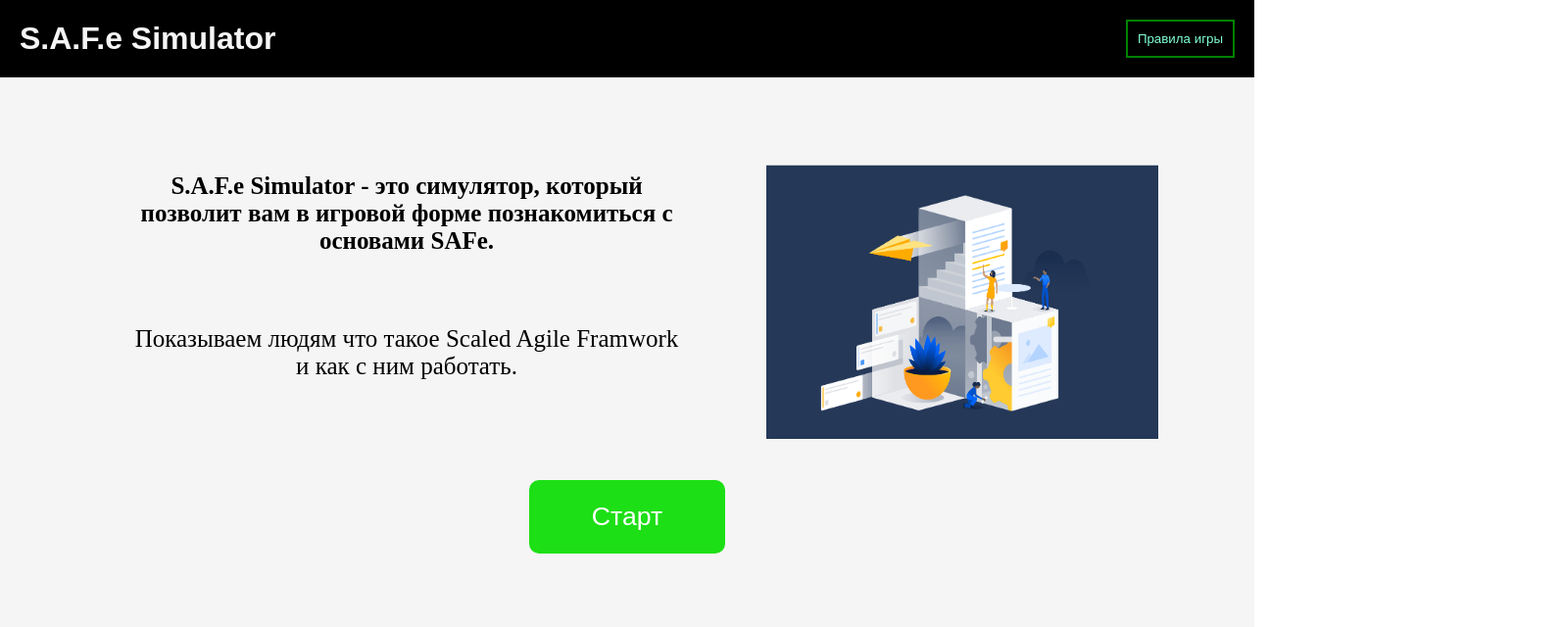
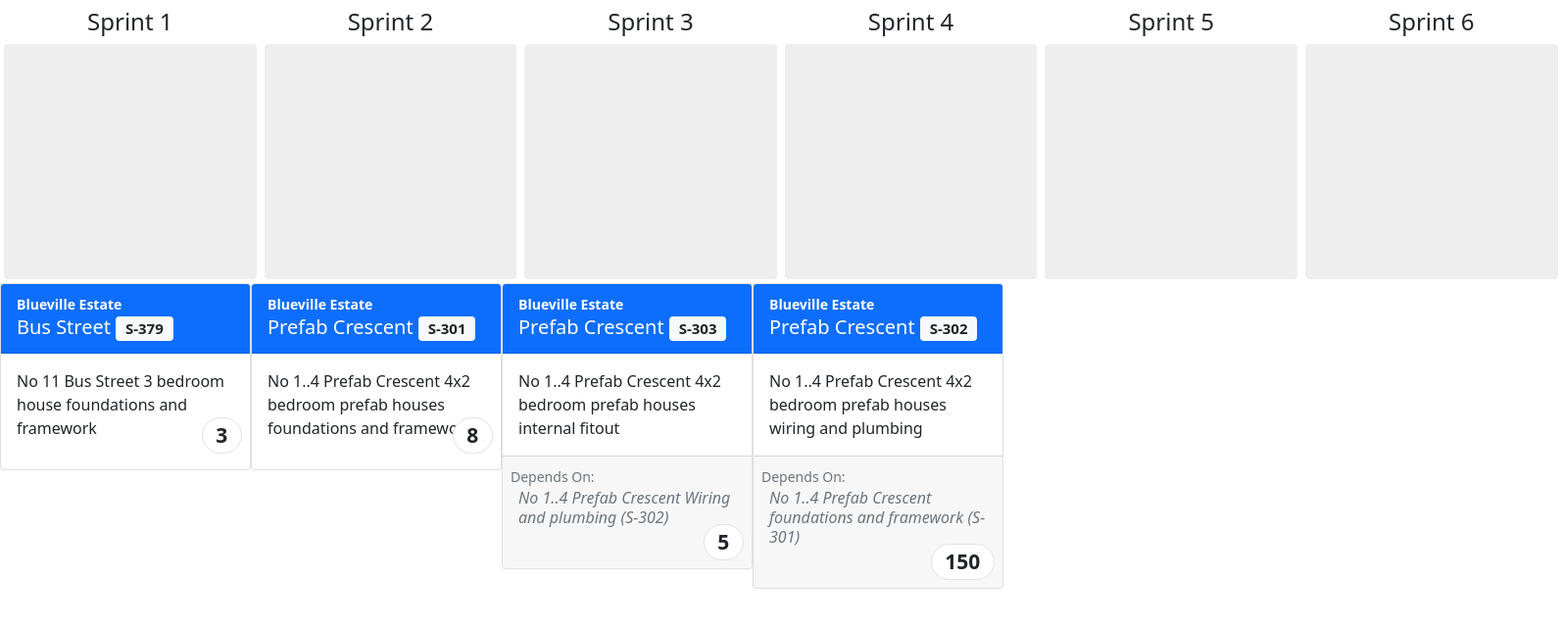
Before and after one commit to Wild-Queue/SAFe-simulator, a React (Create React App) app: page / in a window 1280 px wide. Shown: the top 640 px of the page at 98% size, 1594 px wide, since content can reach past the window. Built offline with nearby package versions, Linux system fonts and the light colour scheme.

Commit message:
Card3, Sprint is created

```diff
--- /dev/null
+++ b/src/Modals/Card3.jsx
@@ -0,0 +1,51 @@
+import React, { Component } from "react";
+class Card3 extends Component {
+  renderSize(marginTop) {
+    const { size } = this.props.card;
+    return (
+      <h3
+        className="text-end mb-n3"
+        style={{ margin: `${marginTop} -0.5rem 0 0` }}
+      >
+        <span className="badge rounded-pill bg-white text-dark border">
+          {size}
+        </span>
+      </h3>
+    );
+  }
+  renderFooter() {
+    const { depends } = this.props.card;
+    return (
+      <div className="card-footer">
+        <small className="fw-light text-muted card-header-pills">
+          Depends On:
+        </small>
+        <p className="lh-sm text-muted fst-italic">{depends}</p>
+        {this.renderSize("-1.25rem")}
+      </div>
+    );
+  }
+
+  render() {
+    const { epic, feature, story, storyNumber, depends } = this.props.card;
+    const isDepended = depends == "N/A";
+    return (
+      <div className="card mb-3" style={{ width: "16rem", cursor: "default" }}>
+        <div className="card-header text-white bg-primary">
+          <small className="card-subtitle fw-bold">{epic}</small>
+          <h5 style={{ marginBottom: "0.25rem" }}>
+            {feature}{" "}
+            <span className="badge bg-light text-dark">{storyNumber}</span>
+          </h5>
+        </div>
+        <div className="card-body text-dark">
+          <p className="card-text">{story}</p>
+          {isDepended ? this.renderSize("-2.5rem") : ""}
+        </div>
+        {!isDepended ? this.renderFooter() : ""}
+      </div>
+    );
+  }
+}
+
+export default Card3;
--- /dev/null
+++ b/src/Modals/Sprint3.jsx
@@ -0,0 +1,24 @@
+import React from "react";
+import Card3 from "./Card3";
+
+const Sprint3 = (props) => {
+  let { cards } = props;
+  const { children } = props;
+
+  if (!cards) cards = [];
+  return (
+    <div>
+      {children}
+      <div
+        className="d-flex flex-column align-items-center m-1 rounded"
+        style={{ minWidth: "16.1rem", minHeight: "15rem", background: "#eee" }}
+      >
+        {cards.map((card) => (
+          <Card3 key={card.storyNumber} card={card} />
+        ))}
+      </div>
+    </div>
+  );
+};
+
+export default Sprint3;
--- /dev/null
+++ b/src/Pages/ThirdPage.jsx
@@ -0,0 +1,44 @@
+import React, { Component } from "react";
+import Card3 from "../Modals/Card3";
+import "bootstrap/dist/css/bootstrap.css";
+import { getCards3 } from "../services/cards3";
+import Sprint3 from "../Modals/Sprint3";
+
+class ThirdPage extends Component {
+  state = {
+    cards: getCards3(),
+  };
+  render() {
+    return (
+      <React.Fragment>
+        <div className="d-flex align-items-start mx-auto mt-2">
+          <Sprint3>
+            <h4 className="text-center">Sprint 1</h4>
+          </Sprint3>
+          <Sprint3>
+            <h4 className="text-center">Sprint 2</h4>
+          </Sprint3>
+          <Sprint3>
+            <h4 className="text-center">Sprint 3</h4>
+          </Sprint3>
+          <Sprint3>
+            <h4 className="text-center">Sprint 4</h4>
+          </Sprint3>
+          <Sprint3>
+            <h4 className="text-center">Sprint 5</h4>
+          </Sprint3>
+          <Sprint3>
+            <h4 className="text-center">Sprint 6</h4>
+          </Sprint3>
+        </div>
+        <div className="d-flex align-items-start flex-wrap">
+          {this.state.cards.map((card) => (
+            <Card3 key={card.storyNumber} card={card} />
+          ))}
+        </div>
+      </React.Fragment>
+    );
+  }
+}
+
+export default ThirdPage;
--- a/src/index.js
+++ b/src/index.js
@@ -1,6 +1,7 @@
 import React from "react";
 import ReactDOM from "react-dom/client";
-import App from "./App";
+// import App from "./App";
+import ThirdPage from "./Pages/ThirdPage";
 
 const root = ReactDOM.createRoot(document.getElementById("root"));
-root.render(<App />);
+root.render(<ThirdPage />);
--- /dev/null
+++ b/src/services/cards3.js
@@ -0,0 +1,40 @@
+const cards3 = [
+  {
+    epic: "Blueville Estate",
+    feature: "Bus Street",
+    story: "No 11 Bus Street 3 bedroom house foundations and framework",
+    size: 3,
+    storyNumber: "S-379",
+    depends: "N/A",
+  },
+  {
+    epic: "Blueville Estate",
+    feature: "Prefab Crescent",
+    story:
+      "No 1..4 Prefab Crescent 4x2 bedroom prefab houses foundations and framework",
+    size: 8,
+    storyNumber: "S-301",
+    depends: "N/A",
+  },
+  {
+    epic: "Blueville Estate",
+    feature: "Prefab Crescent",
+    story: "No 1..4 Prefab Crescent 4x2 bedroom prefab houses internal fitout",
+    size: 5,
+    storyNumber: "S-303",
+    depends: "No 1..4 Prefab Crescent Wiring and plumbing (S-302)",
+  },
+  {
+    epic: "Blueville Estate",
+    feature: "Prefab Crescent",
+    story:
+      "No 1..4 Prefab Crescent 4x2 bedroom prefab houses wiring and plumbing",
+    size: 150,
+    storyNumber: "S-302",
+    depends: "No 1..4 Prefab Crescent foundations and framework (S-301)",
+  },
+];
+
+export function getCards3() {
+  return cards3;
+}
```
